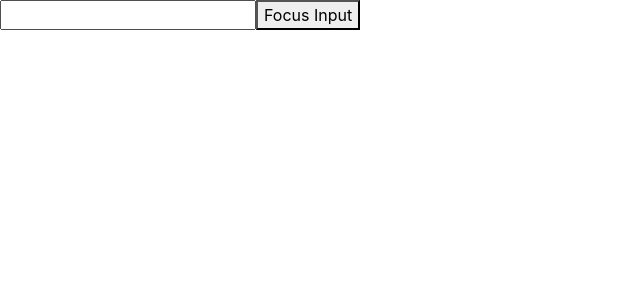
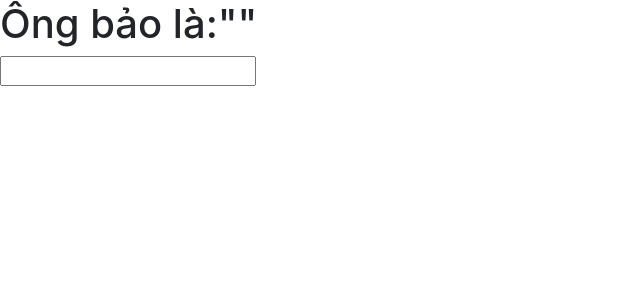
Before and after one commit to HoatFPT-APTECH/ReactJS, a React (Create React App) app: page / in a window 1280 px wide. Shown: the top 300 px of the page, without its empty margins (0-640 px from the left). Built offline with nearby package versions, Linux system fonts and the light colour scheme.

Commit message:
New -Update

```diff
--- a/src/App.js
+++ b/src/App.js
@@ -9,7 +9,8 @@ import React from 'react';
 // import Render_with_condition from "./components/Render_with_condition";
 // import Key from "./components/Key";
 // import Lifing_State_Up_Parent from "./components/Lifing_State_Up_Parent";
-import React_Refs from "./components/React_Refs";
+// import React_Refs from "./components/React_Refs";
+import Context from "./components/Context";
 function App(){
   return(
       <div>
@@ -25,7 +26,8 @@ function App(){
         {/*  <Render_with_condition/>*/}
         {/*  <Key/>*/}
         {/*  <Lifing_State_Up_Parent/>*/}
-          <React_Refs/>
+        {/*  <React_Refs/>*/}
+          <Context/>
       </div>
   )
 }
--- a/src/components/Component_API.js
+++ b/src/components/Component_API.js
@@ -54,5 +54,5 @@ import ReactDOM from "react-dom";
              </div>
          )
      }
- }
+ };
  export default Component_API
--- /dev/null
+++ b/src/components/Context.js
@@ -0,0 +1,131 @@
+import React, {Component} from "react";
+// const ComponentChau=(props)=>{
+//     return <h1>Ông bảo là :"{props.message}"</h1>
+// }
+// const ComponentCha=(props)=>{
+//     return <ComponentChau {...props}/>
+// }
+// const ComponentOng=()=>{
+//     const message="vào học lập trình Reactjs";
+//     return(
+//     <ComponentCha message={message}/>)
+// }
+// export default ComponentOng;
+// const MessageContext= React.createContext();
+// export default class Context extends Component{
+//     constructor(props) {
+//         super(props);
+//     }
+//     render() {
+//         return (
+//             <div>
+//                 <h1>{this.}</h1>
+//             </div>
+//         );
+//     }
+// // }
+const MessegeContext=React.createContext("hoat");
+class ComponentChau extends Component{
+
+    render() {
+        return ( <h1>Ông bảo là:"{this.context.defaul}"</h1>)
+        console.log(this.context.defaul)
+    }
+}
+ComponentChau.contextType=MessegeContext;
+class Input extends Component{
+    render() {
+        return(
+            <input type={"text"} name={"change"} onChange={(event )=>{
+            this.context.update(event.target.value)
+            }}/>
+        )
+    }
+}
+Input.contextType=MessegeContext
+class ComponentOng extends Component{
+    constructor(props) {
+        super(props);
+        this.state={
+         tinNhan:""
+        }
+    }
+    changeMessage(props){
+        this.setState({
+            tinNhan: props
+        })
+    }
+    render() {
+        return(
+            <div>
+            <MessegeContext.Provider value={{
+                defaul:this.state.tinNhan,
+                update:this.changeMessage.bind(this)
+            }}>
+                <MessegeContext.Consumer>
+                    {(value)=>(
+                        <>
+                            <ComponentChau/>
+                            <Input/>
+                        </>
+                    )}
+                </MessegeContext.Consumer>
+                {/*<ComponentChau/>*/}
+            </MessegeContext.Provider>
+            </div>
+        )
+    }
+
+}
+export default ComponentOng
+// const NumberContext=React.createContext();
+// class UpdateNumber extends Component{
+//     render() {
+//         return(
+//             <button onClick={()=>{
+//                 console.log(this.context.update())
+//             }}>Update Number</button>
+//         )
+//     }
+// }
+// UpdateNumber.contextType=NumberContext;
+// class ShowNumber extends Component{
+//     render() {
+//         return(
+//             <p>{this.context.number}</p>
+//         )
+//     }
+// }
+// ShowNumber.contextType=NumberContext;
+// export default class ContextComponent extends Component{
+//     constructor(props) {
+//         super(props);
+//         this.state={
+//             number:0,
+//         }
+//     }
+//     updateNumber=()=>{
+//         this.setState({
+//             number:Math.random(),
+//         })
+//     }
+//     render(){
+//         return(
+//             <NumberContext.Provider
+//                 value={{
+//                     number:this.state.number,
+//                     update:this.updateNumber.bind(this)
+//                 }}
+//                 >
+//                 <NumberContext.Consumer>
+//                     {(value)=>(
+//                         <>
+//                         <ShowNumber/>
+//                             <UpdateNumber/>
+//                         </>
+//                     )}
+//                 </NumberContext.Consumer>
+//             </NumberContext.Provider>
+//         )
+//     }
+// }
--- a/src/components/React_Refs.js
+++ b/src/components/React_Refs.js
@@ -1,24 +1,45 @@
 import React, {Component} from "react";
-export default class React_Refs extends Component{
-    constructor(props) {
-        super(props);
-        this.hoatRef=React.createRef();
+// export default class React_Refs extends Component{
+//     constructor(props) {
+//         super(props);
+//         this.hoatRef=React.createRef();
+//     }
+//     handleClick=()=>{
+//         this.hoatRef.current.style.borderColor='blue'
+//     }
+//     render() {
+//         return(
+//             <div>
+//             <input
+//             name={"email"}
+//             ref={this.hoatRef}
+//             type={"text"}
+//             />
+//             <button
+//                 onClick={this.handleClick}
+//                 >Focus Input</button>
+//             </div>
+//         )
+//     }
+// }
+/*Component Con*/
+const MyInput=React.forwardRef((props,ref)=>{
+    return(
+        <input name={props.name} ref={ref}/>
+    )
+})
+//Component Cha
+const MyComponent=()=>{
+    const ref=React.createRef();
+    const handleClick=()=>{
+        ref.current.focus()
     }
-    handleClick=()=>{
-        this.hoatRef.current.style.borderColor='blue'
-    }
-    render() {
-        return(
-            <div>
-            <input
-            name={"email"}
-            ref={this.hoatRef}
-            type={"text"}
-            />
-            <button
-                onClick={this.handleClick}
-                >Focus Input</button>
-            </div>
-        )
-    }
+    return(
+        <div>
+            <MyInput name="email"
+                     ref={ref}/>
+            <button onClick={handleClick}>Focus Input</button>
+        </div>
+    )
 }
+export default MyComponent
```
